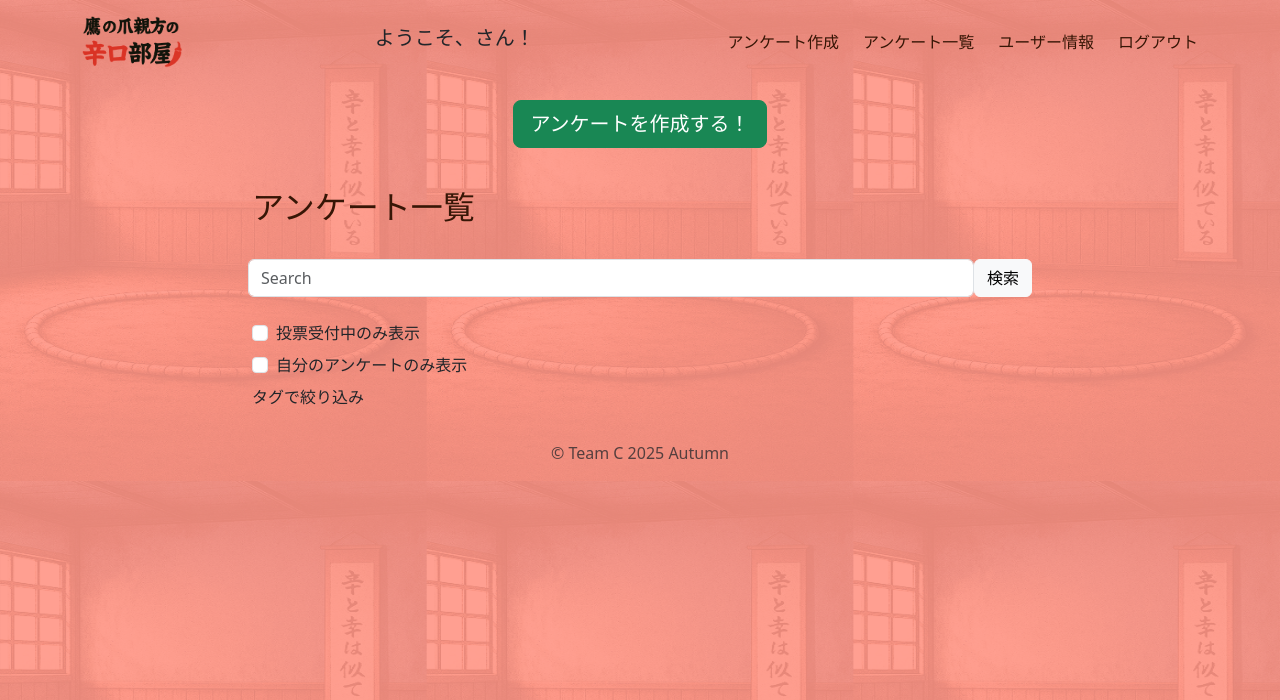
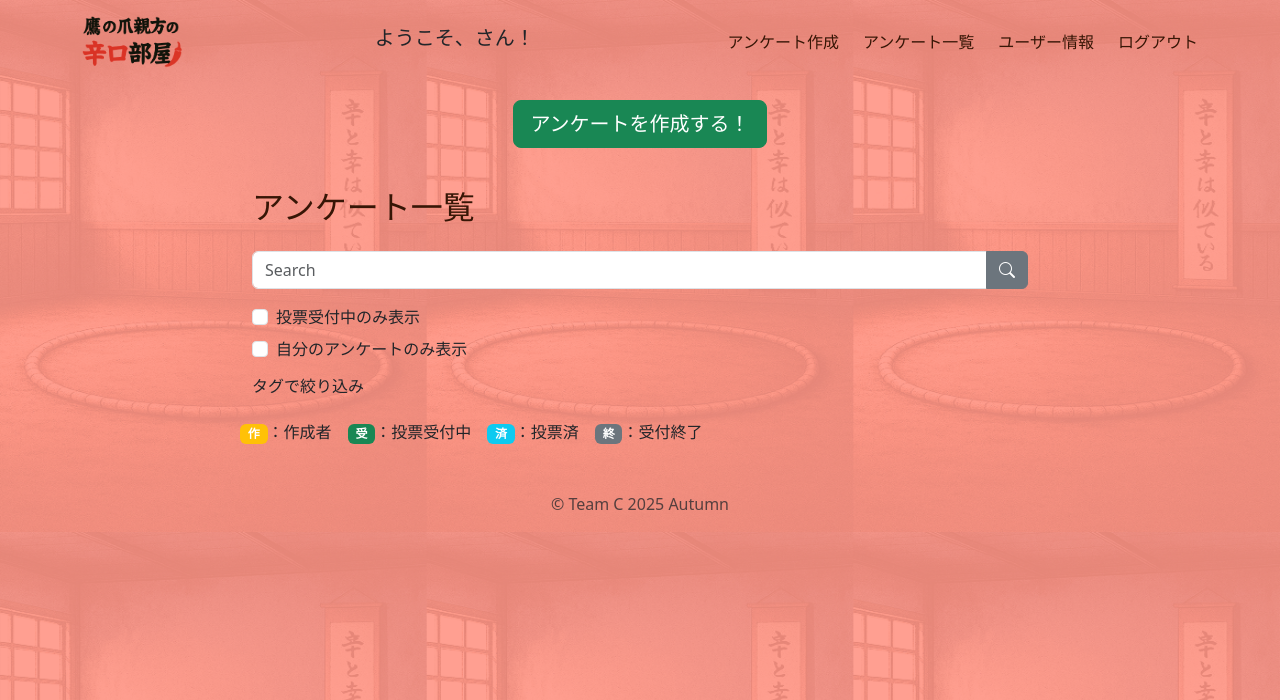
Before and after one commit to autumn-hackathon-c/Karakuchi-room-of-Taka-no-Tsume-Oyakata, a Django app: page / in a window 1280 px wide. Shown: the top 700 px of the page. Run offline with Django 5.2, Linux system fonts and the light colour scheme; the visitor is signed in with stand-in values (Sample User, id 1); data that the repository does not hold is empty.

Commit message:
アンケート一覧のレイアウトを修正

```diff
--- a/src/karakuchi_room/templates/karakuchi_room/surveys.html
+++ b/src/karakuchi_room/templates/karakuchi_room/surveys.html
@@ -8,19 +8,19 @@
 <div class="header page-title my-4">
     <h2>アンケート一覧</h2>
 </div>
-<div class="search-bar w-100 mx-auto p-2">
+<div class="search-bar w-100 mx-auto">
     {% comment %} 検索バー {% endcomment %}
     <form action="" method="get">
-        <div class="row mb-3">
+        <div class="input-group mb-3">
             {% comment %} しほ：ここからキーワド検索とタグ検索 {% endcomment %}
-            <input class="form-control col" type="text" name="q" placeholder="Search" value="{{ request.GET.p }}">
-            <button class="col-auto btn btn-light" type="submit">検索</button>
+            <input class="form-control" type="text" name="q" placeholder="Search" value="{{ request.GET.p }}">
+            <button class="btn btn-secondary" type="submit"><i class="bi bi-search"></i></button>
         </div>
 
         {% comment %} 検索バー　ここまで {% endcomment %}
     </div>
     {% comment %} チェックボックス {% endcomment %}
-    <div>
+    <div class="mb-3">
         <div class="form-check mb-2">
             <input type="checkbox"
             class="form-check-input"
@@ -42,10 +42,10 @@
     </div>
     {% comment %} チェックボックス ここまで {% endcomment %}
     {% comment %} しほ：タグでの絞り込み機能追加 {% endcomment %}
-    <span>タグで絞り込み</span><br>
+    <h6>タグで絞り込み</h6>
     {% for tag in all_tags %}
-        <label class="me-2">
-            <input type="checkbox" name="tag" value="{{ tag.id }}"
+        <label class="form-label me-2">
+            <input type="checkbox" class="form-check-input" name="tag" value="{{ tag.id }}"
                 {% if tag.id|stringformat:"s" in selected_tag_ids %}checked{% endif %}>
                 {% comment %}
                 意味：既に選択されているタグなら、チェックを入れる
@@ -59,6 +59,16 @@
         </label>
     {% endfor %}
     </form>
+</div>
+
+{% comment %} 凡例 {% endcomment %}
+<div class="legend-list d-flex justify-content-start gap-3 mt-4">
+    <p><span class="badge bg-warning">作</span>：作成者</p>
+    <p><span class="badge bg-success">受</span>：投票受付中</p>
+    <p><span class="badge bg-info">済</span>：投票済</p>
+    <p><span class="badge bg-secondary">終</span>：受付終了</p>
+</div>
+
 <div class="surveys-list">
     <ul class="list-unstyled">
         {% for survey in survey_list %}
@@ -69,7 +79,7 @@
                     {% comment %} ここでは複数のアンケートに紐づいている全てのタグを表示させるからsurvey.tag_survey.allになる {% endcomment %}
                     <span class="badge bg-secondary">{{ tag.tag_name }}</span>
                     {% empty %}
-                    <span class="text-muted">タグなし</span>
+                    <span class="text-muted"></span><br>
                     {% endfor %}
                 </div>
                 {# 終了：期限切れ or is_open=1（受付終了） #}
@@ -113,9 +123,15 @@
                 {% endif %}
                 {% endif %}
                 {% endif %}
-                <div>
+                <div class="mx-2">
                     {% comment %} <span>23 votes</span> {% endcomment %}
-                    <span>{{survey.end_at}}</span>
+                    <p>投票受付期限：
+                        {% if survey.end_at %}
+                        <span>{{survey.end_at}}</span>
+                        {% else %}
+                        <span>未設定</span>
+                        {% endif %}
+                    </p>
                 </div>
             </div>
         </li>
```
